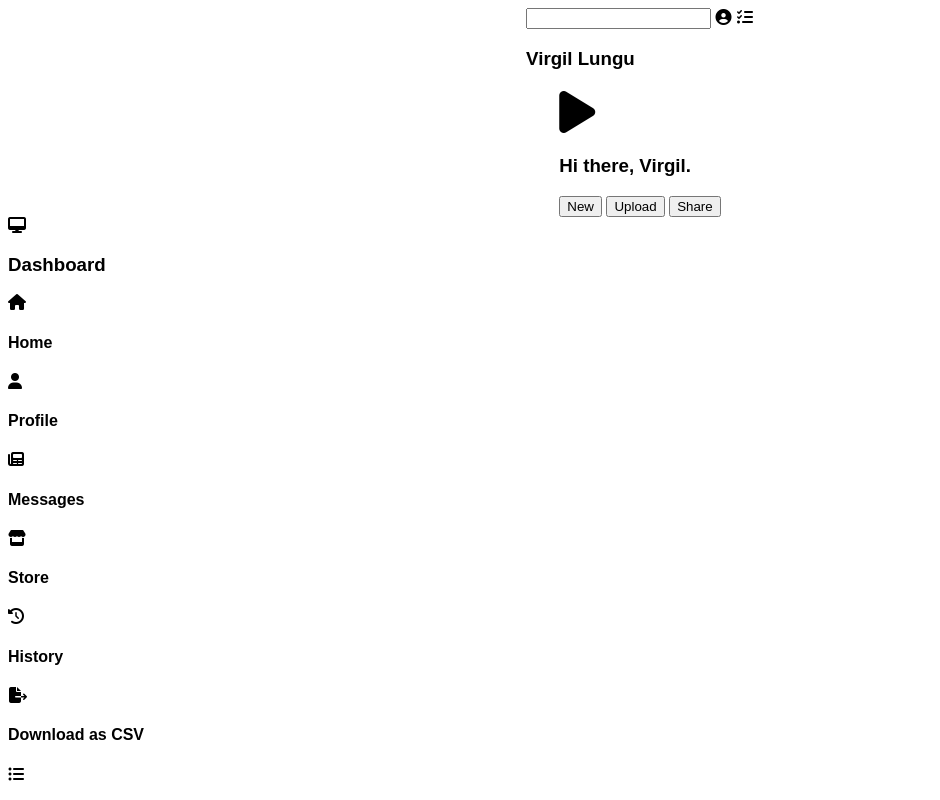
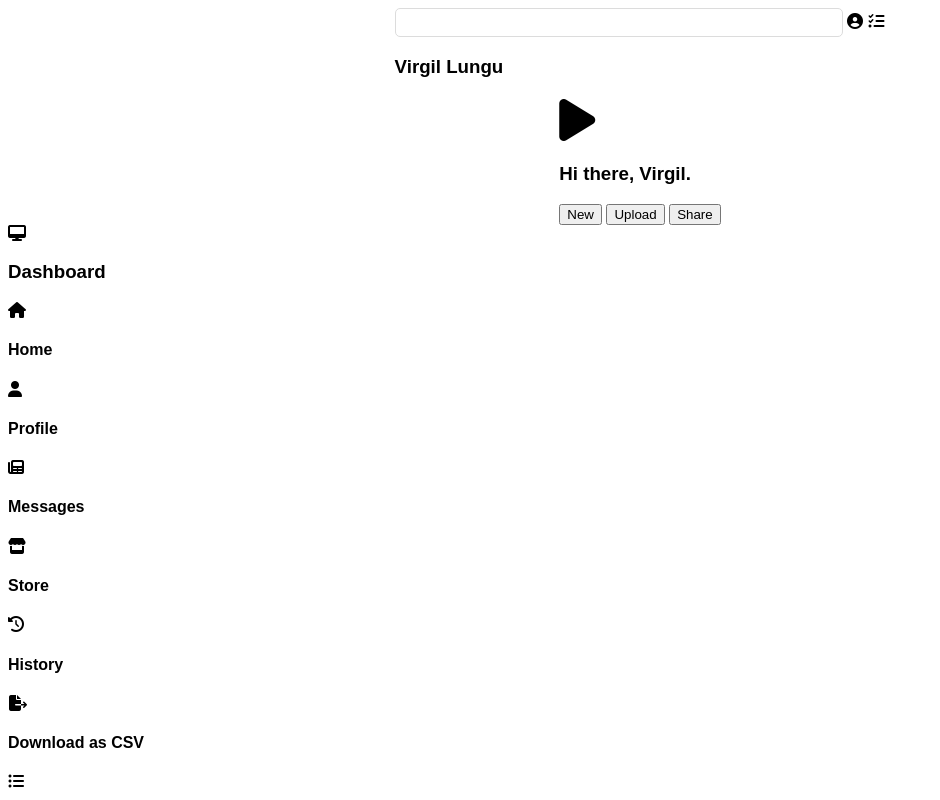
Before and after one commit to VirgilLungu27/admin-dashboard, a plain HTML site: page index.html in a window 1280 px wide. Shown: the top 800 px of the page, without its empty margins (0-940 px from the left). Drawn offline with Linux system fonts and the light colour scheme.

Commit message:
Add style to search

```diff
--- a/index.html
+++ b/index.html
@@ -11,7 +11,7 @@
 <body>
     <header>
       <div class="icons">
-        <input type="search">
+        <input type="search" id="search">
         <i class="fa fa-user-circle"></i>
         <i class="fa fa-tasks"></i>
         <h3>Virgil Lungu</h3>
--- a/style.css
+++ b/style.css
@@ -12,3 +12,10 @@ header {
 header .icons {
     position: relative;
 }
+
+header .icons > input {
+    border-radius: 5px;
+    border: 1px solid gainsboro;
+    width: 28rem;
+    height: 1.8rem;
+}
```
